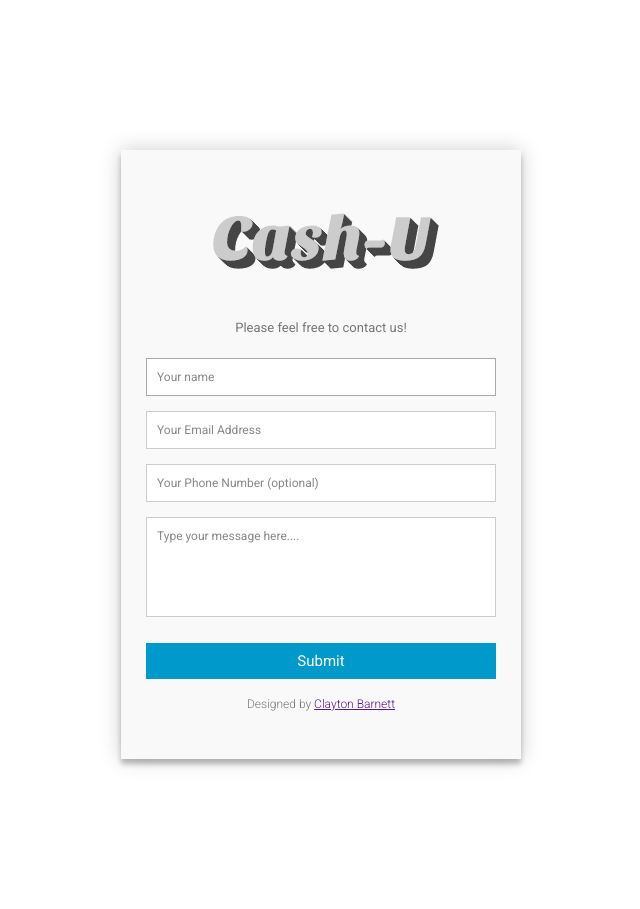
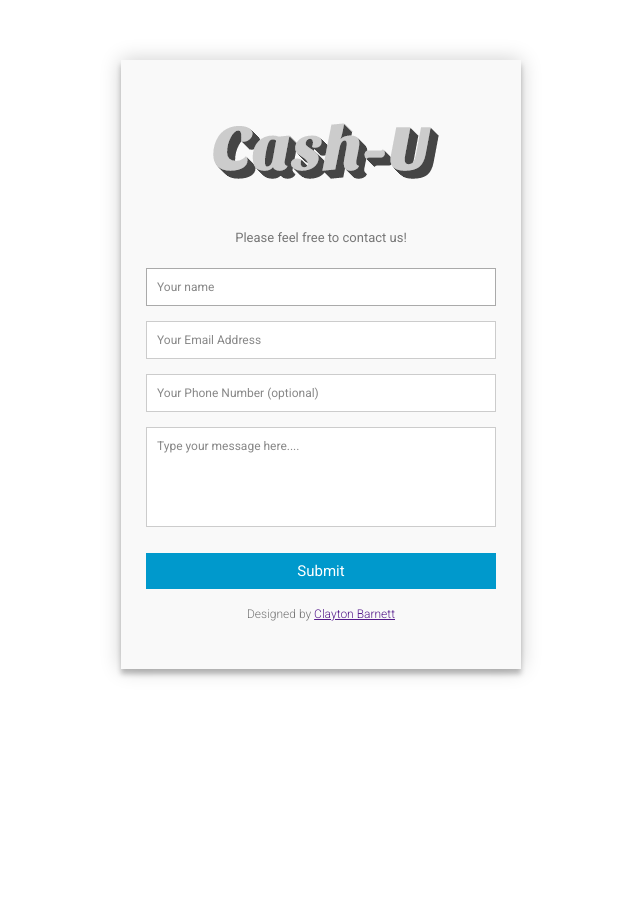
Before and after one commit to SunnyYu-98/spring-boot-mono-budgeting-app, a Java web app: page /contact in a window 1280 px wide. Shown: the part 120-1029 px from the top of the page, without its empty margins (319-959 px from the left). After the commit the page ends 798 px from the top, so only its background shows below. Run offline with Spring Boot 4, a stand-in JSP engine, Linux system fonts and the light colour scheme; some of the project's set-up classes (security, data sources, template engines, error pages and the like) are left out, and stand-ins take their place.

Commit message:
- Change contact css to make it more centered

```diff
--- a/src/main/resources/static/css/contact.css
+++ b/src/main/resources/static/css/contact.css
@@ -83,7 +83,7 @@ body {
 #contact {
   background: #F9F9F9;
   padding: 25px;
-  margin: 150px 0;
+  margin: 60px 0;
   box-shadow: 0 0 20px 0 rgba(0, 0, 0, 0.2), 0 5px 5px 0 rgba(0, 0, 0, 0.24);
 }
 
```
